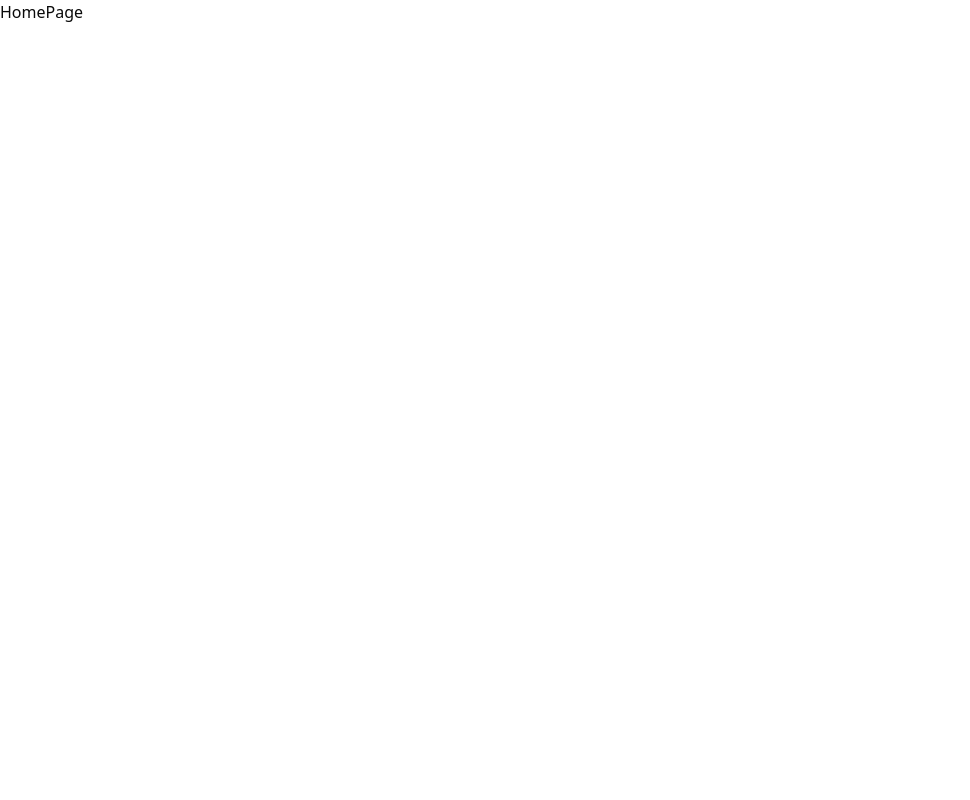
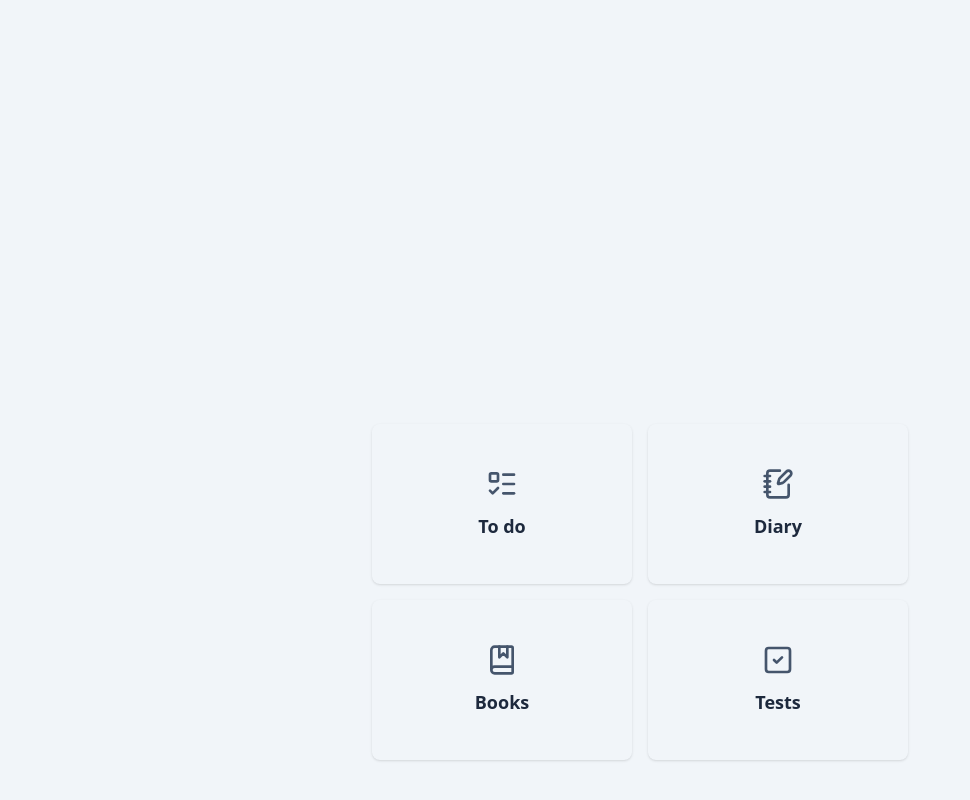
Before and after one commit to mrjakhongir/fedya, a React (Vite) app: page / in a window 1280 px wide. Shown: the whole page, without its empty margins (0-970 px from the left). Built offline with nearby package versions, Linux system fonts and the light colour scheme.

Commit message:
feat: home page

```diff
--- a/src/app/layout/app-layout.tsx
+++ b/src/app/layout/app-layout.tsx
@@ -2,7 +2,7 @@ import { Outlet } from "react-router-dom";
 
 export const AppLayout = () => {
   return (
-    <div>
+    <div className="min-h-screen bg-slate-100">
       <main>
         <Outlet />
       </main>
--- /dev/null
+++ b/src/pages/home/model/constants.ts
@@ -0,0 +1,8 @@
+import { BookMarked, ListTodo, NotebookPen, SquareCheck } from "lucide-react";
+
+export const menuItems = [
+  { id: 2, title: "To do", url: "/todo", icon: ListTodo },
+  { id: 3, title: "Diary", url: "/diary", icon: NotebookPen },
+  { id: 4, title: "Books", url: "/books", icon: BookMarked },
+  { id: 1, title: "Tests", url: "/tests", icon: SquareCheck },
+];
--- /dev/null
+++ b/src/pages/home/model/types.ts
@@ -0,0 +1,8 @@
+import type { LucideIcon } from "lucide-react";
+
+export interface Item {
+  id: number;
+  title: string;
+  url: string;
+  icon: LucideIcon;
+}
--- a/src/pages/home/ui/home-page.tsx
+++ b/src/pages/home/ui/home-page.tsx
@@ -1,5 +1,12 @@
+import Wrapper from "@/shared/ui/wrapper";
+import Menu from "./menu";
+
 const HomePage = () => {
-  return <div>HomePage</div>;
+  return (
+    <Wrapper>
+      <Menu />
+    </Wrapper>
+  );
 };
 
 export default HomePage;
--- /dev/null
+++ b/src/pages/home/ui/menu/index.tsx
@@ -0,0 +1,16 @@
+import { menuItems } from "../../model/constants";
+import MenuItem from "./item";
+
+const Menu = () => {
+  return (
+    <div className="flex h-screen flex-col py-10">
+      <ul className="mt-auto grid grid-cols-2 gap-4">
+        {menuItems.map((item) => (
+          <MenuItem key={item.id} item={item} />
+        ))}
+      </ul>
+    </div>
+  );
+};
+
+export default Menu;
--- /dev/null
+++ b/src/pages/home/ui/menu/item.tsx
@@ -0,0 +1,22 @@
+import { Link } from "react-router-dom";
+import type { Item } from "../../model/types";
+
+type Props = {
+  item: Item;
+};
+
+const MenuItem: React.FC<Props> = ({ item }) => {
+  return (
+    <li>
+      <Link
+        to={item.url}
+        className="inline-flex h-40 w-full flex-col items-center justify-center gap-3 rounded-md shadow-sm"
+      >
+        {<item.icon className="h-8 w-8 text-slate-600" />}
+        <h2 className="text-lg font-semibold text-slate-800">{item.title}</h2>
+      </Link>
+    </li>
+  );
+};
+
+export default MenuItem;
--- /dev/null
+++ b/src/shared/ui/card.tsx
@@ -0,0 +1,92 @@
+import * as React from "react"
+
+import { cn } from "@/shared/lib/utils"
+
+function Card({ className, ...props }: React.ComponentProps<"div">) {
+  return (
+    <div
+      data-slot="card"
+      className={cn(
+        "bg-card text-card-foreground flex flex-col gap-6 rounded-xl border py-6 shadow-sm",
+        className
+      )}
+      {...props}
+    />
+  )
+}
+
+function CardHeader({ className, ...props }: React.ComponentProps<"div">) {
+  return (
+    <div
+      data-slot="card-header"
+      className={cn(
+        "@container/card-header grid auto-rows-min grid-rows-[auto_auto] items-start gap-2 px-6 has-data-[slot=card-action]:grid-cols-[1fr_auto] [.border-b]:pb-6",
+        className
+      )}
+      {...props}
+    />
+  )
+}
+
+function CardTitle({ className, ...props }: React.ComponentProps<"div">) {
+  return (
+    <div
+      data-slot="card-title"
+      className={cn("leading-none font-semibold", className)}
+      {...props}
+    />
+  )
+}
+
+function CardDescription({ className, ...props }: React.ComponentProps<"div">) {
+  return (
+    <div
+      data-slot="card-description"
+      className={cn("text-muted-foreground text-sm", className)}
+      {...props}
+    />
+  )
+}
+
+function CardAction({ className, ...props }: React.ComponentProps<"div">) {
+  return (
+    <div
+      data-slot="card-action"
+      className={cn(
+        "col-start-2 row-span-2 row-start-1 self-start justify-self-end",
+        className
+      )}
+      {...props}
+    />
+  )
+}
+
+function CardContent({ className, ...props }: React.ComponentProps<"div">) {
+  return (
+    <div
+      data-slot="card-content"
+      className={cn("px-6", className)}
+      {...props}
+    />
+  )
+}
+
+function CardFooter({ className, ...props }: React.ComponentProps<"div">) {
+  return (
+    <div
+      data-slot="card-footer"
+      className={cn("flex items-center px-6 [.border-t]:pt-6", className)}
+      {...props}
+    />
+  )
+}
+
+export {
+  Card,
+  CardHeader,
+  CardFooter,
+  CardTitle,
+  CardAction,
+  CardDescription,
+  CardContent,
+}
--- a/src/shared/ui/wrapper.tsx
+++ b/src/shared/ui/wrapper.tsx
@@ -6,7 +6,9 @@ type Props = {
 };
 
 const Wrapper: React.FC<Props> = ({ children, className }) => {
-  return <div className={cn("mx-auto max-w-xl", className)}>{children}</div>;
+  return (
+    <div className={cn("mx-auto max-w-xl px-5", className)}>{children}</div>
+  );
 };
 
 export default Wrapper;
```
Also changed, not shown: src/app/router/app-router.tsx (+8 -1 lines).
